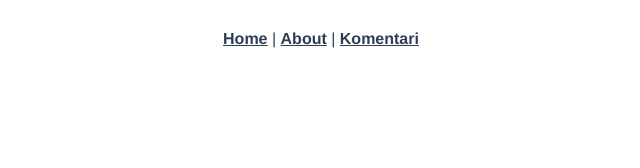
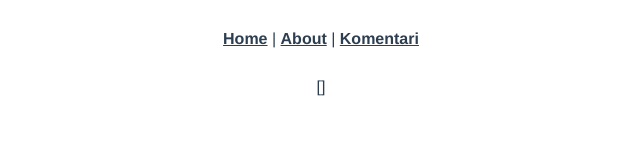
Before and after one commit to unamajamirko/nas_prvi_projekat, a Vue app in the folder maja_torte/: page /Details in a window 1280 px wide. Shown: the top 168 px of the page, without its empty margins (319-959 px from the left). Built offline with nearby package versions, Linux system fonts and the light colour scheme.

Commit message:
proba push
pokusaj da uradim push na server

```diff
--- /dev/null
+++ b/maja_torte/src/components/Details.vue
@@ -0,0 +1,34 @@
+<template>
+  <div class="main">
+    {{oneProduct}}
+  </div>
+</template>
+
+<script>
+import axios from 'axios';
+export default {
+    data(){
+        return{
+          oneProduct: [],
+          picture: []
+        }
+    },
+    methods: {
+        oneProduct(){
+          axios.get('http://231j122.mars1.mars-hosting.com/api/proizvod',{
+            params:{pro_od: this.$route.params.id}
+          }).then(res => {
+            console.log(res.data);
+            this.oneProduct = res.data.proizvod;
+            this.picture = res.data.slike;
+          })
+        }
+    }
+
+}
+</script>
+
+
+<style>
+
+</style>
--- a/maja_torte/src/router/index.js
+++ b/maja_torte/src/router/index.js
@@ -1,10 +1,11 @@
 import Vue from 'vue'
 import VueRouter from 'vue-router'
 import Home from '../views/Home.vue'
-import LogIn from '../components/LogIn.vue'
 import SignUp from '../views/SignUp.vue'
 import Komentari from '../views/Comments.vue'
+import LogIn from '../components/LogIn.vue'
 import PojedinacnaKategorija from '../components/PojedinacnaKategorija.vue'
+import Details from '../components/Details.vue'
 Vue.use(VueRouter)
 
 const routes = [
@@ -17,6 +18,11 @@ const routes = [
     path:'/SignUp',
     name:'SignUp',
     component: SignUp
+  },
+  {
+    path:'/Details',
+    name:'Details',
+    component: Details
   },
   {
     path:'/Comments',
```
Also changed, not shown: maja_torte/src/components/PojedinacnaKategorija.vue (+15 -7 lines).
